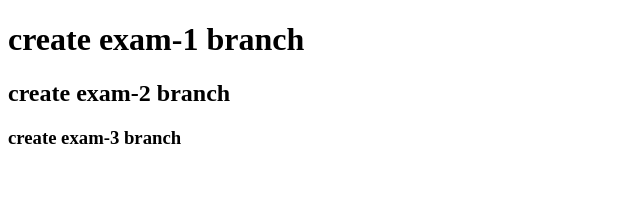
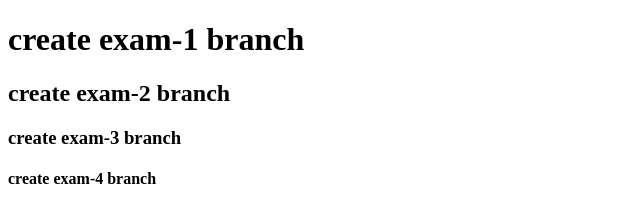
Before and after one commit to nowkwon97/2023-02-24-git-skills-prac, a plain HTML site: page index.html in a window 1280 px wide. Shown: the whole page, without its empty margins (0-640 px from the left). Drawn offline with Linux system fonts and the light colour scheme.

Commit message:
exam-4 branch 생성

```diff
--- a/index.html
+++ b/index.html
@@ -10,5 +10,6 @@
   <h1>create exam-1 branch</h1>
   <h2>create exam-2 branch</h2>
   <h3>create exam-3 branch</h3>
+  <h4>create exam-4 branch</h4>
 </body>
 </html>
```
